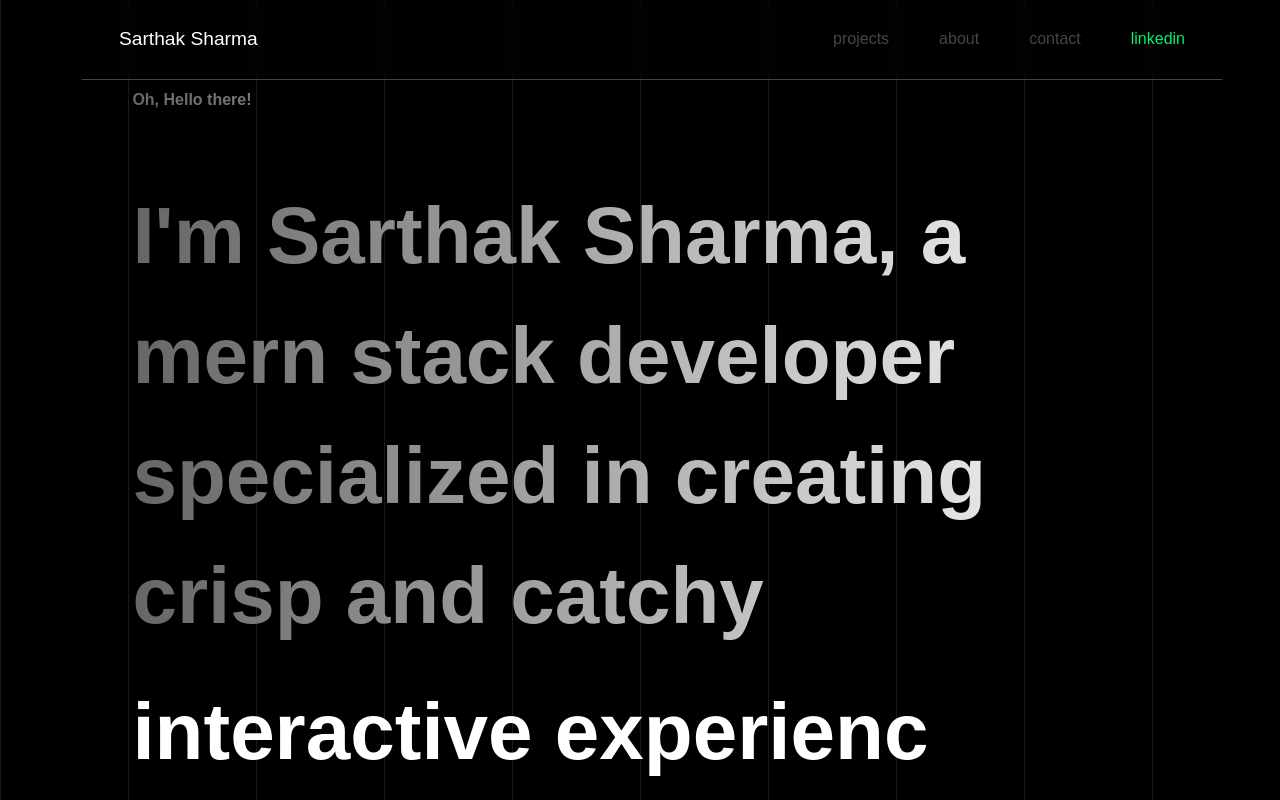
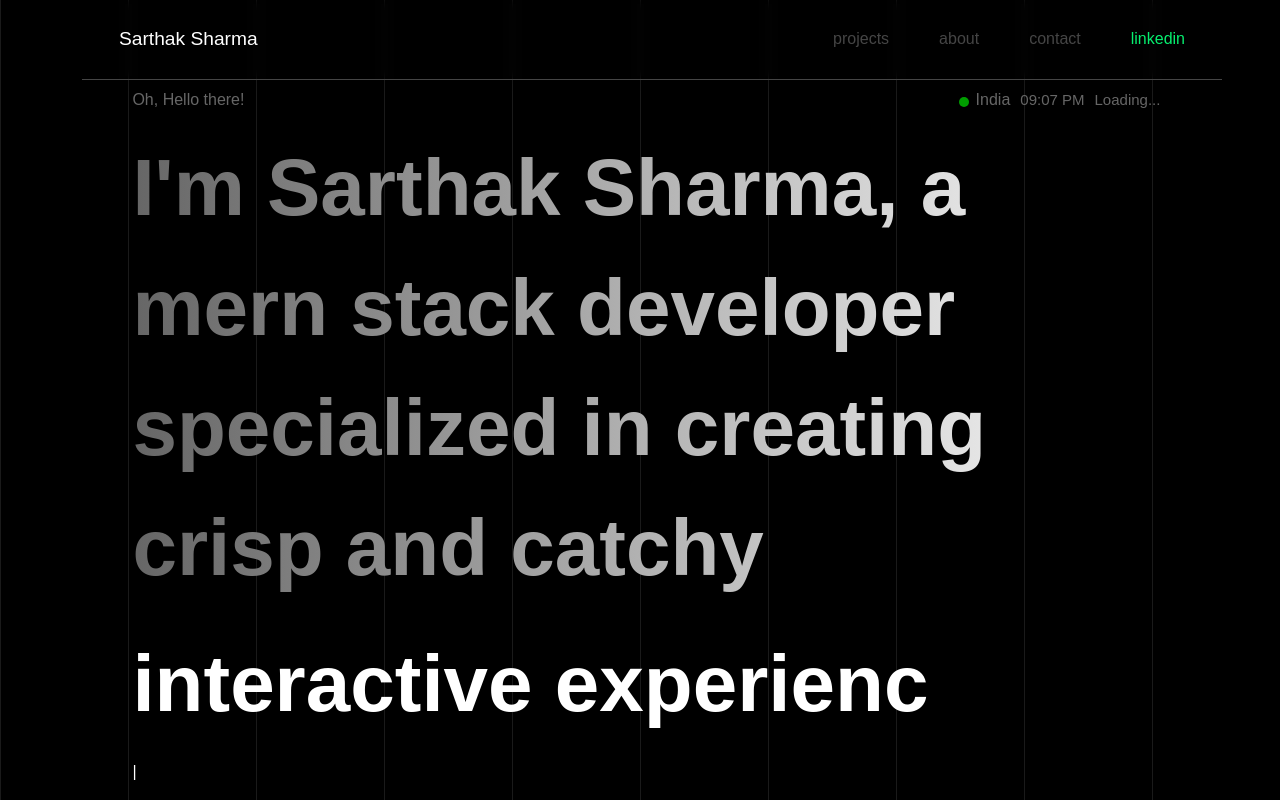
Before and after one commit to sarthaksharma52/Portfolio, a React (Vite) app: page / in a window 1280 px wide. Shown: the top 800 px of the page. Built offline with nearby package versions, Linux system fonts and the light colour scheme; no server answers.

Commit message:
add country time and temperature in home

```diff
--- a/components/Home.jsx
+++ b/components/Home.jsx
@@ -1,43 +1,65 @@
-import React, { useEffect, useRef } from 'react'
-import Typed from 'typed.js'
+import React, { useEffect, useRef , useState} from 'react';
+import Typed from 'typed.js';
+import axios from 'axios';
 
 const Home = () => {
-  const typedRef = useRef(null)
-  useEffect(()=>{
+  const typedRef = useRef(null);
+  const [time, setTime] = useState(new Date().toLocaleTimeString());
+  const [temperature, setTemperature] = useState(null);
+
+  useEffect(() => {
     const options = {
-      strings: [
-        "branding","user experience","interactive experiences",
-      ],
-      typeSpeed:60,
-      backSpeed:60,
-      loop:true,
+      strings: ["branding", "user experience", "interactive experiences"],
+      typeSpeed: 60,
+      backSpeed: 60,
+      loop: true,
     };
     const typed = new Typed(typedRef.current, options);
-    return() => {
+    return () => {
       typed.destroy();
     };
-  },[]);
+  }, []);
+
+  useEffect(() => {
+    const timer = setInterval(() => {
+      setTime(new Date().toLocaleTimeString([],{ hour: '2-digit', minute: '2-digit' }));
+    }, 1000);
+    return () => clearInterval(timer);
+  }, []);
+
+  useEffect(() => {
+    const fetchWeather = async () => {
+      try {
+        const response = await axios.get(`https://api.openweathermap.org/data/2.5/weather?q=Ghaziabad,in&units=metric&appid=05d3dd84f278207c9a983ac8fb661877`);
+        setTemperature(response.data.main.temp);
+      } catch (error) {
+        console.error("Error fetching the weather data", error);
+      }
+    };
+    fetchWeather();
+  }, []);
+
   return (
     <>
-    <div className="home">
-    <div className="hr">
-    <div className="sectin1">
-    <p className="text-gradient">
-    Oh, Hello there!
-    </p>
-    <p className="text-gradient"></p>
-    </div>
-    <br />
-    <br />
-
-    <p className='text-gradient1'>I'm Sarthak Sharma, a mern stack developer specialized in creating crisp and catchy</p>
-    <p className='text-gradient2' ref={typedRef}>
-
-    </p>
-    </div>
-    </div>
+      <div className="home">
+        <div className="hr">
+          <div className="section1">
+            <p className="text-gradient0">Oh, Hello there!</p>
+            <div className="location">
+              <div className="blink-dot"></div>
+              <p className="text-gradient0 Country">India</p>
+              <p className="text-gradient0 time">{time}</p>
+              <p className="text-gradient0 temp">
+                {temperature !== null ? `${temperature}°C` : 'Loading...'}
+              </p>
+            </div>
+          </div>
+          <p className='text-gradient1'>I'm Sarthak Sharma, a mern stack developer specialized in creating crisp and catchy</p>
+          <p className='text-gradient2' ref={typedRef}></p>
+        </div>
+      </div>
     </>
-  )
+  );
 }
 
-export default Home
+export default Home;
--- a/src/index.css
+++ b/src/index.css
@@ -73,6 +73,14 @@ body {
     font-weight: 700;
 
 }
+.text-gradient0{
+    color: #666;
+    font-weight: 70;
+    /* padding-left: 0.4rem; */
+}
+.Country{
+    padding-left: 0.4rem;
+}
 
 .text-gradient1 {
     background: linear-gradient(to right, #666, #fff);
@@ -141,10 +149,6 @@ body {
 }
 
 /* about section */
-
-.aboutmain{
-    /* height: 80vh; */
-}
 
 .section1about{
     display: flex;
@@ -501,3 +505,49 @@ body {
   .contact-box button:hover {
     background: #ddd;
   }
+
+
+
+
+  /* effect */
+
+  .section1 {
+    display: flex;
+    justify-content: space-between;
+    align-items: center;
+  }
+
+
+  .location {
+    display: flex;
+    align-items: center;
+    /* justify-content: space-between; */
+  }
+
+  .blink-dot {
+    width: 10px;
+    height: 10px;
+    background-color: #0f0;
+    border-radius: 50%;
+    margin-left: 10px;
+    animation: blink 1s infinite;
+    transform: translateY(-6px);
+  }
+
+  @keyframes blink {
+    0%, 100% {
+      opacity: 1;
+    }
+    50% {
+      opacity: 0;
+    }
+  }
+
+  .time {
+    margin-left: 10px;
+    font-size: 15px;
+  }
+  .temp {
+    margin-left: 10px;
+    font-size: 15px;
+  }
```
